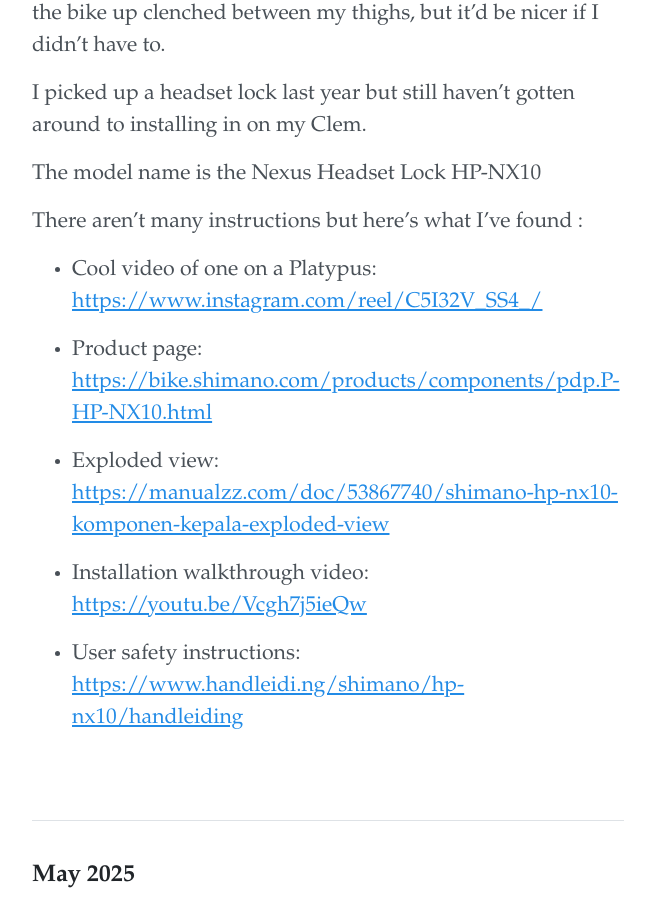
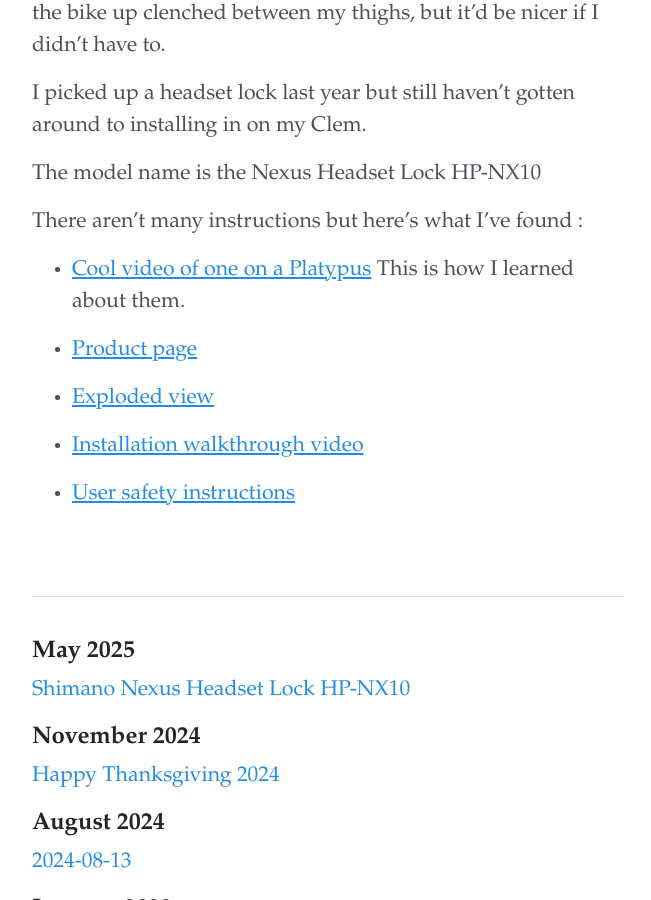
Before and after one commit to slinlee/slinlee.github.io, a Jekyll site: the page built from _posts/2025-05-28-Shimano-Nexus-Headset-Lock-Hp-nx10.md, in a window 1280 px wide and 900 px high, scrolled down 378 px. Shown: the whole window, without its empty margins (312-963 px from the left). Built offline with Jekyll 4.4.1, drawn with Linux system fonts in a browser that asks for light colours.

Commit message:
Make the text hyperlinks

```diff
--- a/_posts/2025-05-28-Shimano-Nexus-Headset-Lock-Hp-nx10.md
+++ b/_posts/2025-05-28-Shimano-Nexus-Headset-Lock-Hp-nx10.md
@@ -12,17 +12,12 @@
 
 There aren't many instructions but here's what I've found :
 
-- Cool video of one on a Platypus:\
-  <https://www.instagram.com/reel/C5I32V_SS4_/>
+- [Cool video of one on a Platypus](https://www.instagram.com/reel/C5I32V_SS4_/) This is how I learned about them.
 
-- Product page:\
-  <https://bike.shimano.com/products/components/pdp.P-HP-NX10.html>
+- [Product page](https://bike.shimano.com/products/components/pdp.P-HP-NX10.html)
 
-- Exploded view:\
-  <https://manualzz.com/doc/53867740/shimano-hp-nx10-komponen-kepala-exploded-view>
+- [Exploded view](https://manualzz.com/doc/53867740/shimano-hp-nx10-komponen-kepala-exploded-view)
 
-- Installation walkthrough video:\
-  <https://youtu.be/Vcgh7j5ieQw>
+- [Installation walkthrough video](https://youtu.be/Vcgh7j5ieQw)
 
-- User safety instructions:\
-  <https://www.handleidi.ng/shimano/hp-nx10/handleiding>
+- [User safety instructions](https://www.handleidi.ng/shimano/hp-nx10/handleiding)
```
